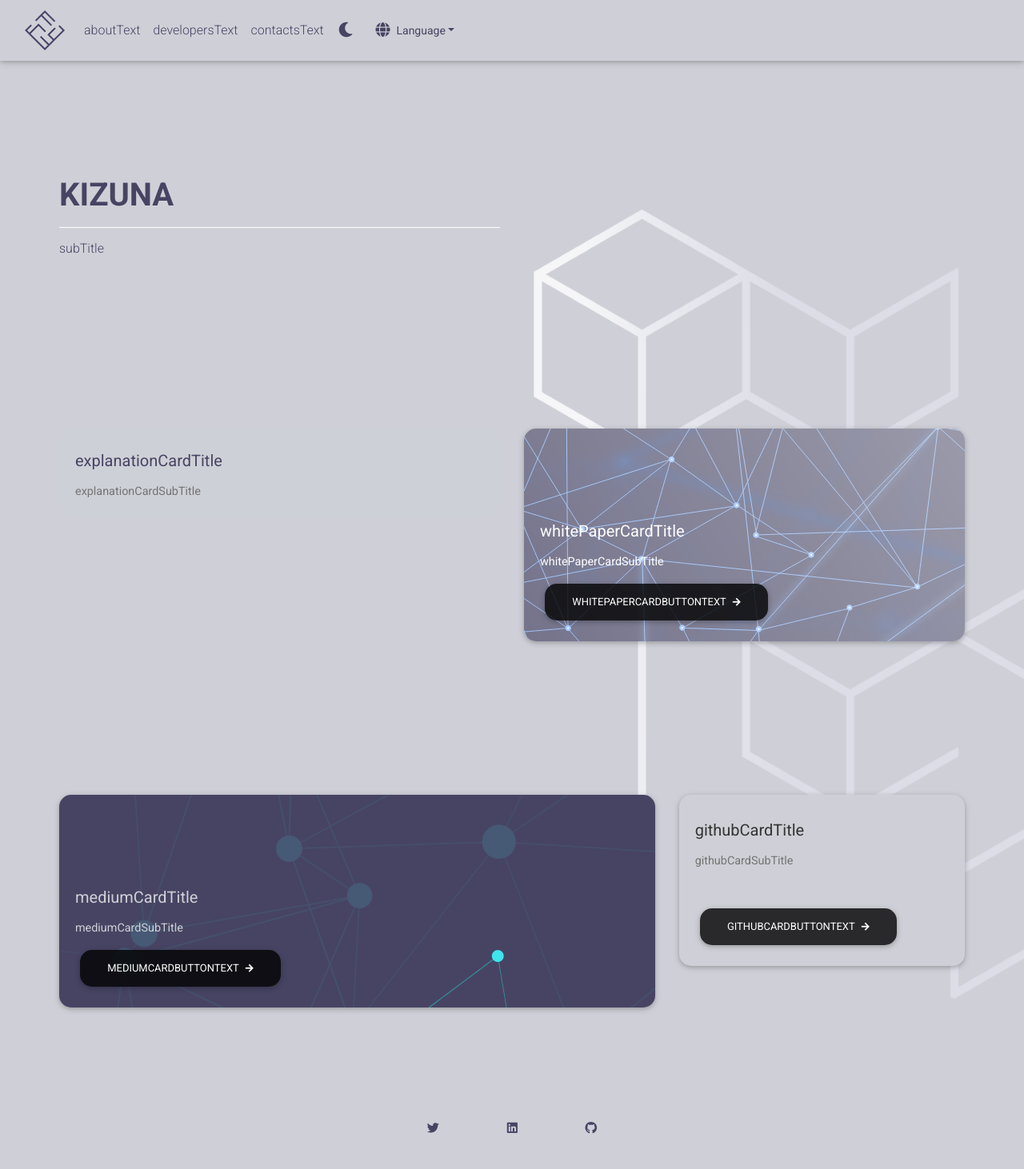
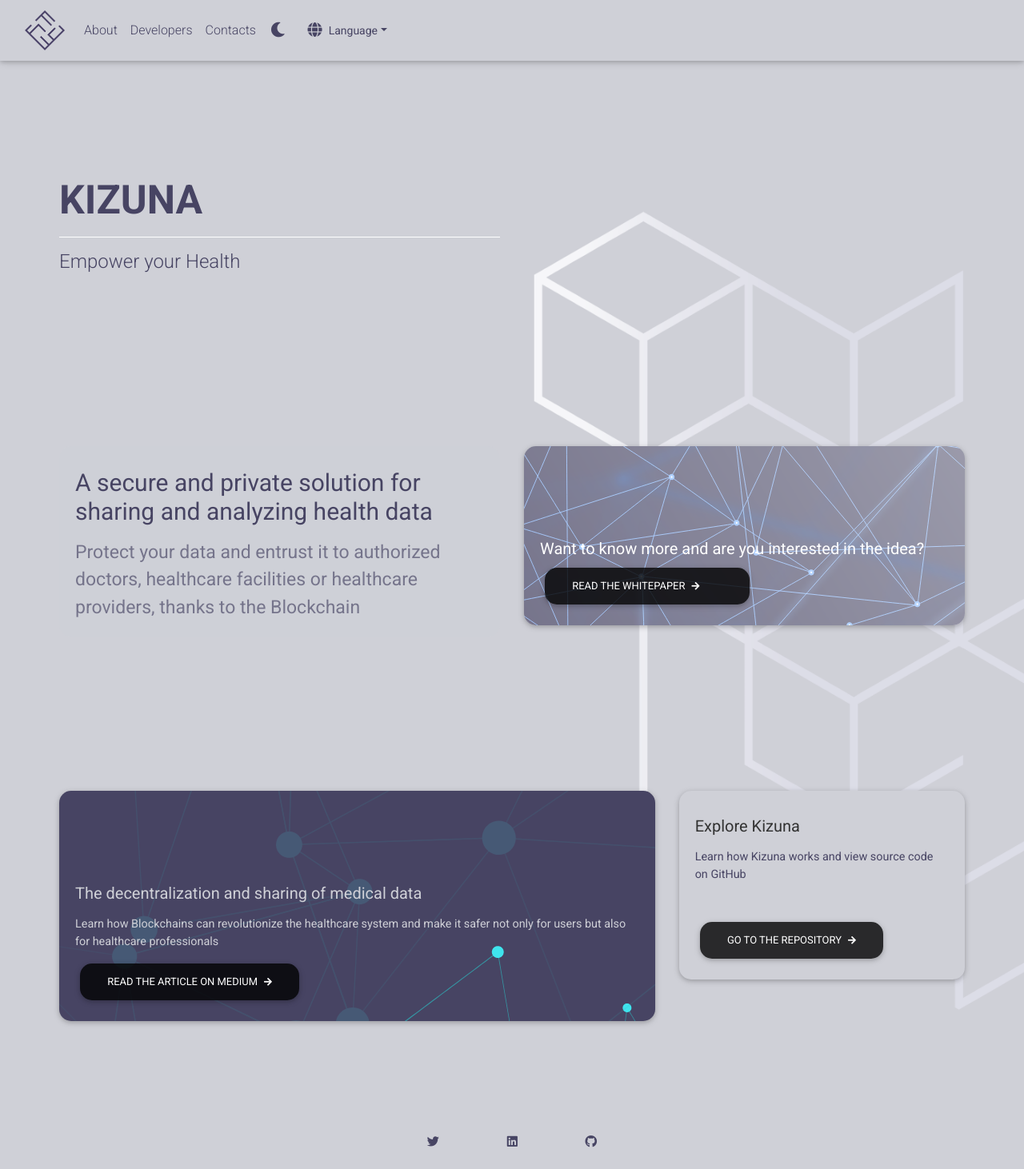
Before and after one commit to MarioArmini/Kizuna_LandingPage, a React (Create React App) app: page / in a window 1280 px wide. Shown: the top 1462 px of the page at 80% size. Built offline with nearby package versions, Linux system fonts and the light colour scheme.

Commit message:
added localization - minor styling adjustments

```diff
--- a/src/App.css
+++ b/src/App.css
@@ -13,7 +13,7 @@
   }
 .dark .nav-link{
   color: #cfd0d7;
-  border-radius: 20px;
+  border-radius: 15px;
 }
 .dark .nav-link:hover{
   background-color: rgba(207, 208, 215, 0.7);
@@ -53,7 +53,7 @@
   }
 .light .nav-link{
   color: rgba(71, 68, 99, 1);
-  border-radius: 20px;
+  border-radius: 15px;
 }
 .light .nav-link:hover{
   background-color: rgba(71, 68, 99, 0.7);
@@ -85,6 +85,13 @@
   background-color: rgba(0, 0, 0, 0.8) !important;
 }
 
+.nav-link.py-2.appButton{
+  border: none !important;
+}
+.nav-link.py-2.appButton:hover{
+  filter: brightness(85%) !important;
+}
+
 * {
   margin: 0;
   padding: 0;
--- a/src/App.js
+++ b/src/App.js
@@ -28,6 +28,7 @@
 
   const changeLanguage = (e) => {
     i18n.changeLanguage(e);
+    localStorage.setItem('language', e);
   };
 
   const toggleTheme = () => {
@@ -94,6 +95,15 @@
                   </MDBDropdownMenu>
                 </MDBDropdown>
               </MDBNavbarItem>
+              <MDBNavbarItem className='ml-auto'>
+                <MDBNavbarLink hidden='true' style={{ color: theme === 'dark' ? '#474463' : '#cfd0d7',
+                        backgroundColor: theme === 'light' ? '#474463' : '#cfd0d7',
+                        outline: "none",
+                        borderColor: "transparent",
+                        borderRadius: '15px' }} className='py-2 appButton' color='none' size='sm' noRipple>
+                  {t('appButtonText')}
+                </MDBNavbarLink>
+              </MDBNavbarItem>
             </MDBNavbarNav>
           </MDBCollapse>
         </MDBContainer>
--- a/src/Footer.js
+++ b/src/Footer.js
@@ -2,8 +2,6 @@
 import {
   MDBFooter,
   MDBContainer,
-  MDBCol,
-  MDBRow,
   MDBIcon,
   MDBBtn
 } from 'mdb-react-ui-kit';
--- a/src/MainComponent.js
+++ b/src/MainComponent.js
@@ -14,6 +14,15 @@
 
 export default function MainComponent(props) {
 
+  var cardBG2String = 'url(../assets/card_BG2.png)';
+  var cardBGLight = 'url(../assets/card_BGLight.png)';
+  var cardBGDark = 'url(../assets/card_BGDark.png)';
+
+  var WPIT = '../assets/Kizuna_WP.pdf';
+  var WPEN = '../assets/Kizuna_WP_EN.pdf';
+
+  var language = localStorage.getItem('language');
+
     return (
         <Fragment>
             <MDBContainer className='px-1'>
@@ -23,13 +32,13 @@
                   className="text-center text-md-left mt-xl-5 mb-5"
                   style={{color: props.theme === 'light' ? '#474463' : '#cfd0d7'}}
                 >
-                    <h1 className="h1-responsive font-weight-bold mt-sm-5">
+                    <h1 className="h1-responsive font-weight-bold mt-sm-5" style={{fontSize: '50px'}}>
                       {props.t('title')}
                     </h1>
                     <hr className="hr-light" />
-                    <h6 className="mb-4">
+                    <h4 className="mb-4">
                       {props.t('subTitle')}
-                    </h6>
+                    </h4>
                 </MDBCol>
               </MDBRow>
               <MDBRow id='about'>
@@ -43,10 +52,10 @@
                       className='mt-5'
                     >
                       <MDBCardBody className='mt-2'>
-                        <MDBCardTitle className='text-md-left'>
+                        <MDBCardTitle className='text-md-left' style={{fontSize: '30px'}}>
                           {props.t('explanationCardTitle')}
                         </MDBCardTitle>
-                        <MDBCardText className='mt-3 text-md-left'>
+                        <MDBCardText className='mt-3 text-md-left' style={{ opacity:'65%', color: props.theme === 'light' ? '#474463' : '#cfd0d7', fontSize:'23px' }}>
                           {props.t('explanationCardSubTitle')}
                         </MDBCardText>
                       </MDBCardBody>
@@ -60,7 +69,7 @@
                     <MDBCard
                       style={{backgroundColor: 'transparent',
                               color: props.theme === 'dark' ? '#474463' : '#cfd0d7', borderRadius: "15px",
-                              backgroundImage: 'url(../assets/card_BG2.png)'}}
+                              backgroundImage: cardBG2String}}
                       className='mt-5'
                     >
                       <MDBCardBody
@@ -68,12 +77,11 @@
                         <MDBCardTitle style={{color: 'white'}} className='mt-5 text-md-left'>
                           {props.t('whitePaperCardTitle')}
                         </MDBCardTitle>
-                        <MDBCardText style={{color: 'white'}}  className='mt-3 text-md-left'>
-                          {props.t('whitePaperCardSubTitle')}
-                        </MDBCardText>
                         <MDBBtn className='d-flex justify-content-start'
                                 noRipple
-                                style={{ borderRadius: '15px'}}
+                                style={{ maxWidth: '50%', borderRadius: '15px'}}
+                                href={language === 'it' ? WPIT : WPEN}
+                                target='_blank'
                         >
                           {props.t('whitePaperCardButtonText')}
                           <MDBIcon className='ml-2 mt-1' size='sm' icon='arrow-right'>
@@ -92,7 +100,7 @@
                     <MDBCard
                       style={{backgroundColor: props.theme === 'light' ? '#474463' : '#cfd0d7',
                               color: props.theme === 'dark' ? '#474463' : '#cfd0d7', borderRadius: "15px",
-                              backgroundImage: props.theme === 'dark' ? 'url(../assets/card_BGLight.png)' : 'url(../assets/card_BGDark.png)'}}
+                              backgroundImage: props.theme === 'dark' ? cardBGLight : cardBGDark}}
                       className='mt-5'
                     >
                       <MDBCardBody className='mt-5'>
@@ -125,7 +133,7 @@
                         <MDBCardTitle className='mt-1 text-md-left'>
                           {props.t('githubCardTitle')}
                         </MDBCardTitle>
-                        <MDBCardText className='mt-3 text-md-left'>
+                        <MDBCardText style={{color: props.theme === 'light' ? '#474463' : '#cfd0d7' }} className='mt-3 text-md-left'>
                           {props.t('githubCardSubTitle')}
                         </MDBCardText>
                         <MDBBtn className='d-flex justify-content-start mt-5'
--- a/src/i18n/localizations/en/localization.json
+++ b/src/i18n/localizations/en/localization.json
@@ -1,4 +1,19 @@
 {
     "language": "Language",
-    "title": "KIZUNA"
+    "title": "KIZUNA",
+    "subTitle": "Empower your Health",
+    "aboutText": "About",
+    "developersText": "Developers",
+    "contactsText": "Contacts",
+    "whitePaperCardButtonText": "Read the Whitepaper",
+    "explanationCardTitle": "A secure and private solution for sharing and analyzing health data",
+    "explanationCardSubTitle": "Protect your data and entrust it to authorized doctors, healthcare facilities or healthcare providers, thanks to the Blockchain",
+    "whitePaperCardTitle": "Want to know more and are you interested in the idea?",
+    "mediumCardTitle": "The decentralization and sharing of medical data",
+    "mediumCardSubTitle": "Learn how Blockchains can revolutionize the healthcare system and make it safer not only for users but also for healthcare professionals",
+    "mediumCardButtonText": "Read the article on Medium",
+    "githubCardTitle": "Explore Kizuna",
+    "githubCardSubTitle": "Learn how Kizuna works and view source code on GitHub",
+    "githubCardButtonText": "Go to the repository",
+    "appButtonText" : "Launch App"
 }
--- a/src/i18n/localizations/it/localization.json
+++ b/src/i18n/localizations/it/localization.json
@@ -1,4 +1,19 @@
 {
     "language": "Lingua",
-    "title": "KIZUNA"
+    "title": "KIZUNA",
+    "subTitle": "Empower your Health",
+    "aboutText": "Info",
+    "developersText": "Sviluppatori",
+    "contactsText": "Contatti",
+    "whitePaperCardButtonText": "Leggi il Whitepaper",
+    "explanationCardTitle": "Una soluzione sicura e privata per la condivisione e l'analisi dei dati sanitari",
+    "explanationCardSubTitle": "Proteggi i tuoi dati e affidali a medici, strutture sanitarie o fornitori di cure autorizzati, grazie alla Blockchain",
+    "whitePaperCardTitle": "Vuoi saperne di più e sei interessato all'idea?",
+    "mediumCardTitle": "La decentralizzazione e la condivisione di dati medici",
+    "mediumCardSubTitle": "Scopri come le Blockchain possono rivoluzionare il sistema sanitario e renderlo più sicuro non solo per gli utenti ma anche per il personale",
+    "mediumCardButtonText": "Leggi l'articolo su Medium",
+    "githubCardTitle": "Esplora Kizuna",
+    "githubCardSubTitle": "Impara come funziona Kizuna e visualizza il codice sorgente su GitHub",
+    "githubCardButtonText": "Vai al repository",
+    "appButtonText" : "Vai all'App"
 }
```
Also changed, not shown: 2 other files (tests, documents, lock files or other folders).
